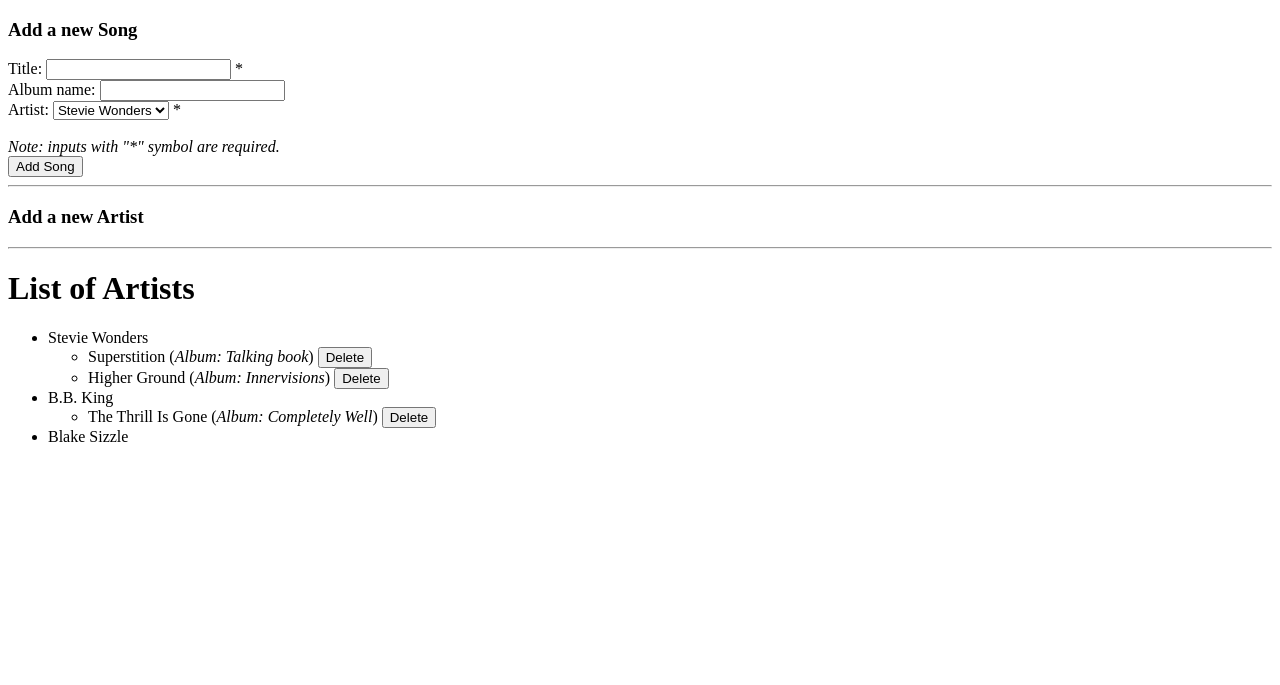
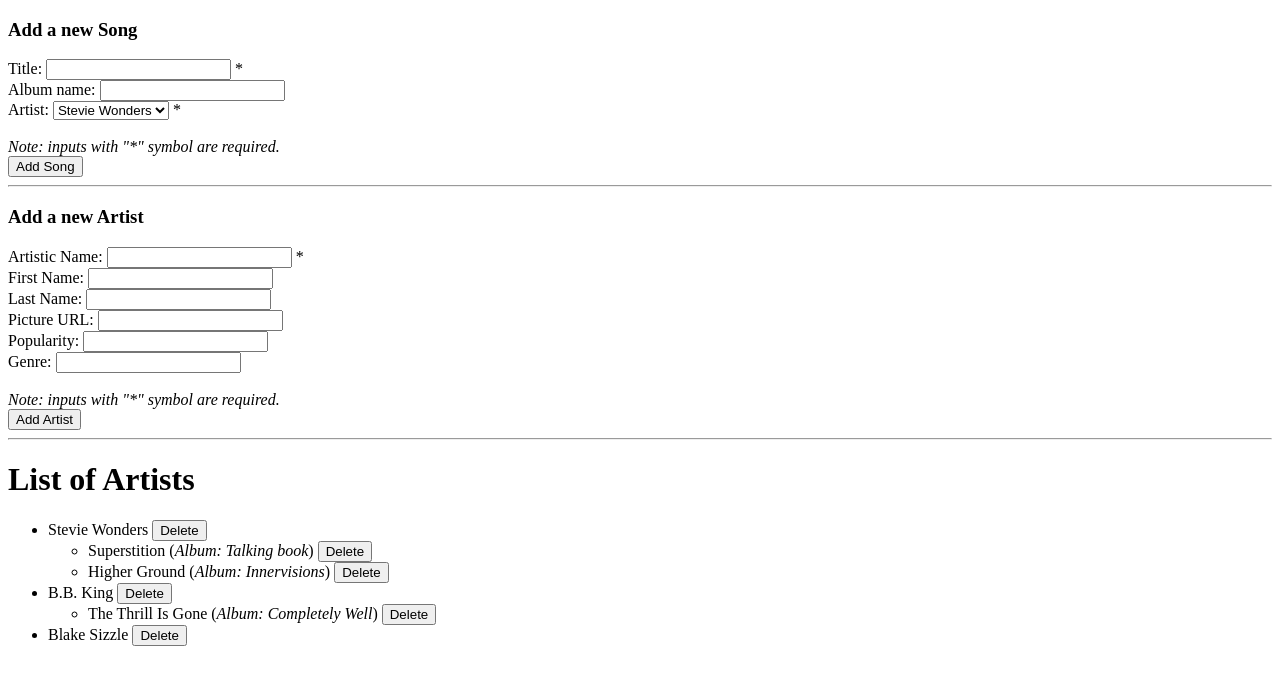
Before and after one commit to rmotr-group-projects/wdc-django-html-forms, a Django app: page /artists/ in a window 1280 px wide. Shown: the top 685 px of the page. Run offline with Django 3.2, Linux system fonts and the light colour scheme; data comes from the database, SQL or seed files in the repository; both versions use the stored data as it was after the commit.

Commit message:
finished exercises xit exit exit()
?

```diff
--- a/django_html_forms/artists/views.py
+++ b/django_html_forms/artists/views.py
@@ -38,8 +38,33 @@ def delete_song(request):
 
 
 def create_artist(request):
-    pass
+    num_popularity = int(request.POST['popularity'])
+    artistic_name = request.POST['artistic_name']
+    first_name = request.POST['first_name']
+    last_name = request.POST['last_name']
+    picture_url = request.POST['picture_url']
+    genre = request.POST['genre']
 
+    if not artistic_name:
+        return redirect('artists')
+
+    Artist.objects.create(
+        artistic_name = artistic_name,
+        first_name=first_name,
+        last_name=last_name,
+        picture_url=picture_url,
+        popularity=num_popularity,
+        genre=genre)
+
+    return redirect('artists')
 
 def delete_artist(request):
-    pass
+    artist_id = request.POST['artist_id']
+
+    try:
+        artist = Artist.objects.get(id=artist_id)
+    except Artist.DoesNotExist():
+        return HttpResponseNotFound()
+
+    artist.delete()
+    return redirect('artists')
--- a/django_html_forms/django_html_forms/urls.py
+++ b/django_html_forms/django_html_forms/urls.py
@@ -24,7 +24,6 @@ urlpatterns = [
     path('artists/', views.artists, name='artists'),
     path('create-song/', views.create_song, name='create_song'),
     path('delete-song/', views.delete_song, name='delete_song'),
-    ##################
-    # Your URLs here #
-    ##################
+    path('create-artist/', views.create_artist, name='create_artist'),
+    path('delete-artist/', views.delete_artist, name='delete_artist'),
 ]
--- a/django_html_forms/templates/index.html
+++ b/django_html_forms/templates/index.html
@@ -39,9 +39,32 @@
 
   <!-- Create Artist form -->
   <h3>Add a new Artist</h3>
-  <form action="" method='POST'> <!--  Add propper URL in form's action -->
+  <form action=""{% url 'create_artist' %}"" method='POST'> <!--  Add propper URL in form's action -->
     {% csrf_token %}
     <!-- Add here the fields for the 'Add Artist' form -->
+      <div>
+          Artistic Name: <input type="text" name='artistic_name'> *
+      </div>
+      <div>
+          First Name: <input type="text" name='first_name'>
+      </div>
+      <div>
+          Last Name: <input type="text" name='last_name'>
+      </div>
+      <div>
+          Picture URL: <input type="url" name='picture_url'>
+      </div>
+      <div>
+          Popularity: <input type="number" name='popularity'>
+      </div>
+      <div>
+          Genre: <input type="text" name='genre'>
+      </div>
+      <br>
+      <div>
+        <i>Note: inputs with "*" symbol are required.</i>
+      </div>
+      <input type="submit" value="Add Artist">
   </form>
   <hr>
 
@@ -52,9 +75,11 @@
       <li>
         <label>{{ artist.artistic_name }}</label>
         <!-- Form for deleting an Artist -->
-        <form action="" method='POST' class='inline'> <!--  Add propper URL in form's action -->
+        <form action="{% url 'delete_artist' %}" method='POST' class='inline'> <!--  Add propper URL in form's action -->
           {% csrf_token %}
           <!-- Add here the fields for the 'Delete Artist' form -->
+            <input type="hidden" name="artist_id" value="{{ artist.id }}">
+            <input type="submit" name='delete_artist' value='Delete'>
         </form>
         <ul>
           {% for song in artist.song_set.all %}
```
Also changed, not shown: django_html_forms/db.sqlite3.
